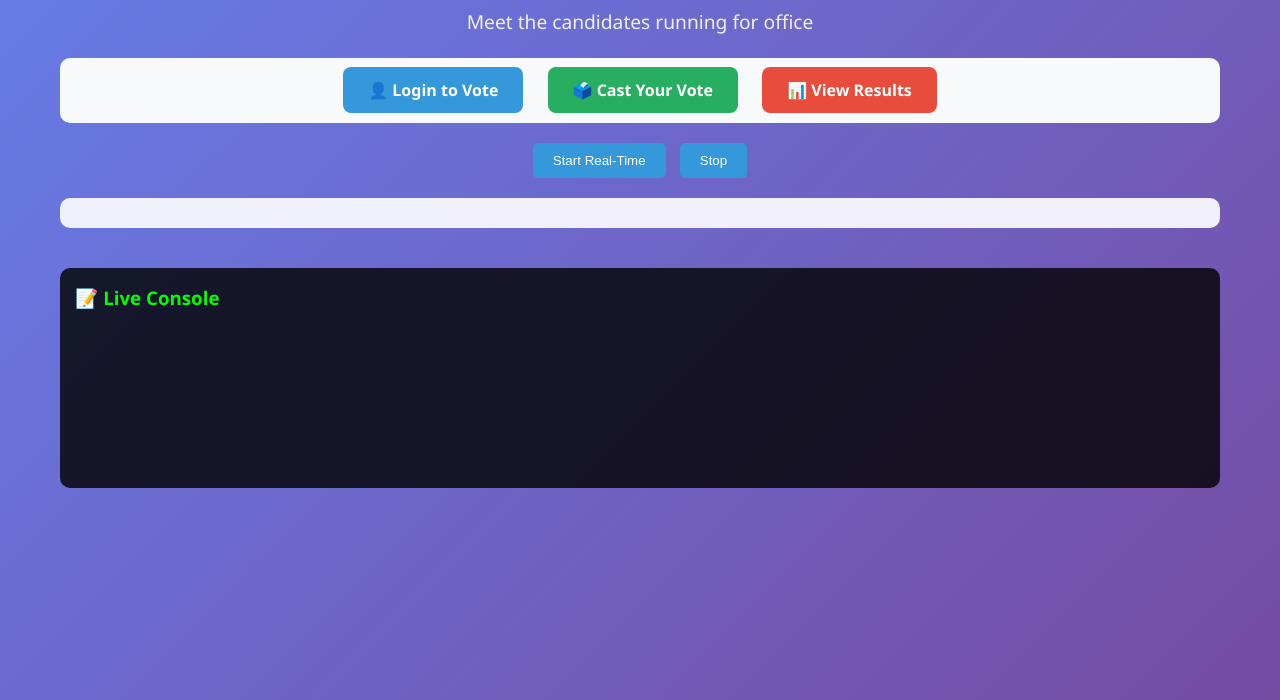
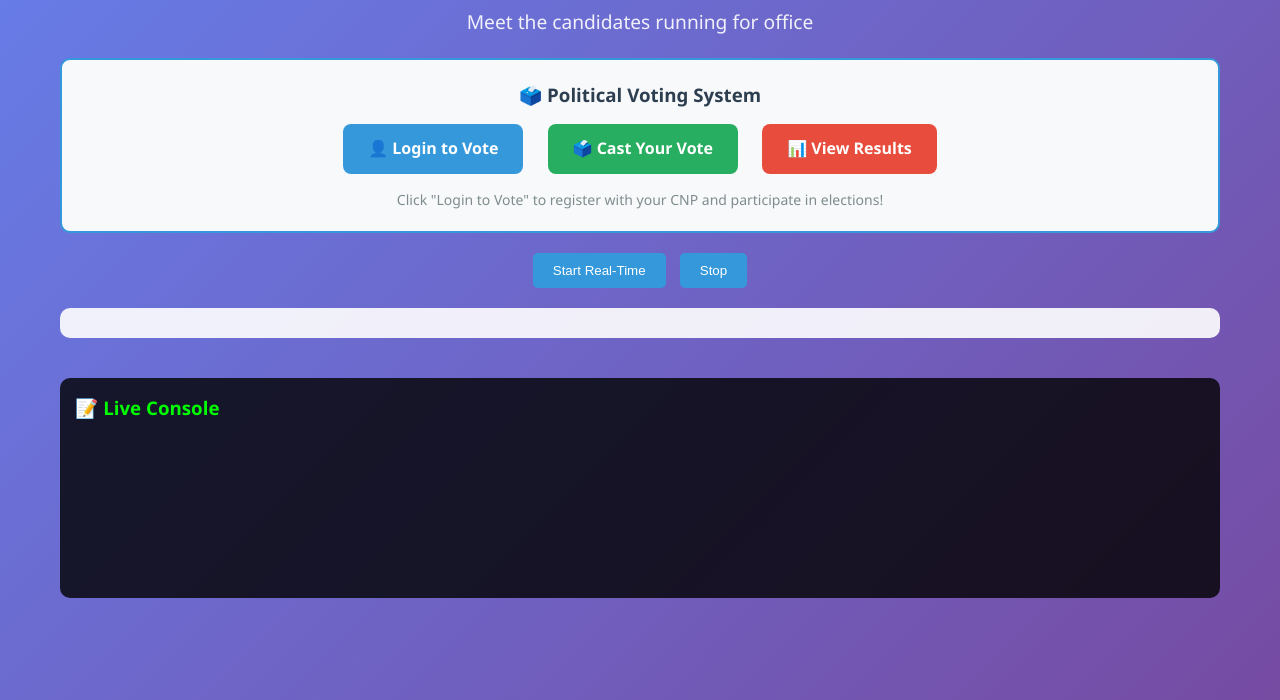
Before and after one commit to jonathan2667/mpp-gabi, a website: page frontend/index.html in a window 1280 px wide. Shown: the part 100-800 px from the top of the page. Drawn offline with nearby package versions, Linux system fonts and the light colour scheme; no server answers.

Commit message:
🔧 CRITICAL FIX: Fixed route ordering and API endpoints
- Moved API routes BEFORE static file serving
- Fixed 502 Bad Gateway error on /candidates endpoint
- Fixed login page accessibility
- Enhanced navigation with better styling and instructions
- API routes now work properly: /candidates, /api/auth, /api/vote, /api/results
- Static pages now load correctly: /login, /vote, /results

```diff
--- a/frontend/index.html
+++ b/frontend/index.html
@@ -15,10 +15,12 @@
             <p class="subtitle">Meet the candidates running for office</p>
 
             <!-- Navigation Links -->
-            <div style="text-align: center; margin: 20px 0; padding: 20px; background: #f8f9fa; border-radius: 10px;">
-                <a href="/login" style="background: #3498db; color: white; padding: 12px 25px; text-decoration: none; border-radius: 8px; margin: 0 10px; font-weight: 600;">👤 Login to Vote</a>
-                <a href="/vote" style="background: #27ae60; color: white; padding: 12px 25px; text-decoration: none; border-radius: 8px; margin: 0 10px; font-weight: 600;">🗳️ Cast Your Vote</a>
-                <a href="/results" style="background: #e74c3c; color: white; padding: 12px 25px; text-decoration: none; border-radius: 8px; margin: 0 10px; font-weight: 600;">📊 View Results</a>
+            <div style="text-align: center; margin: 20px 0; padding: 20px; background: #f8f9fa; border-radius: 10px; border: 2px solid #3498db;">
+                <h3 style="margin: 0 0 15px 0; color: #2c3e50;">🗳️ Political Voting System</h3>
+                <a href="/login" style="background: #3498db; color: white; padding: 12px 25px; text-decoration: none; border-radius: 8px; margin: 0 10px; font-weight: 600; display: inline-block;">👤 Login to Vote</a>
+                <a href="/vote" style="background: #27ae60; color: white; padding: 12px 25px; text-decoration: none; border-radius: 8px; margin: 0 10px; font-weight: 600; display: inline-block;">🗳️ Cast Your Vote</a>
+                <a href="/results" style="background: #e74c3c; color: white; padding: 12px 25px; text-decoration: none; border-radius: 8px; margin: 0 10px; font-weight: 600; display: inline-block;">📊 View Results</a>
+                <p style="margin: 15px 0 0 0; color: #7f8c8d; font-size: 14px;">Click "Login to Vote" to register with your CNP and participate in elections!</p>
             </div>
 
             <div class="controls">
```
Also changed, not shown: backend/server.js (+25 -23 lines).
